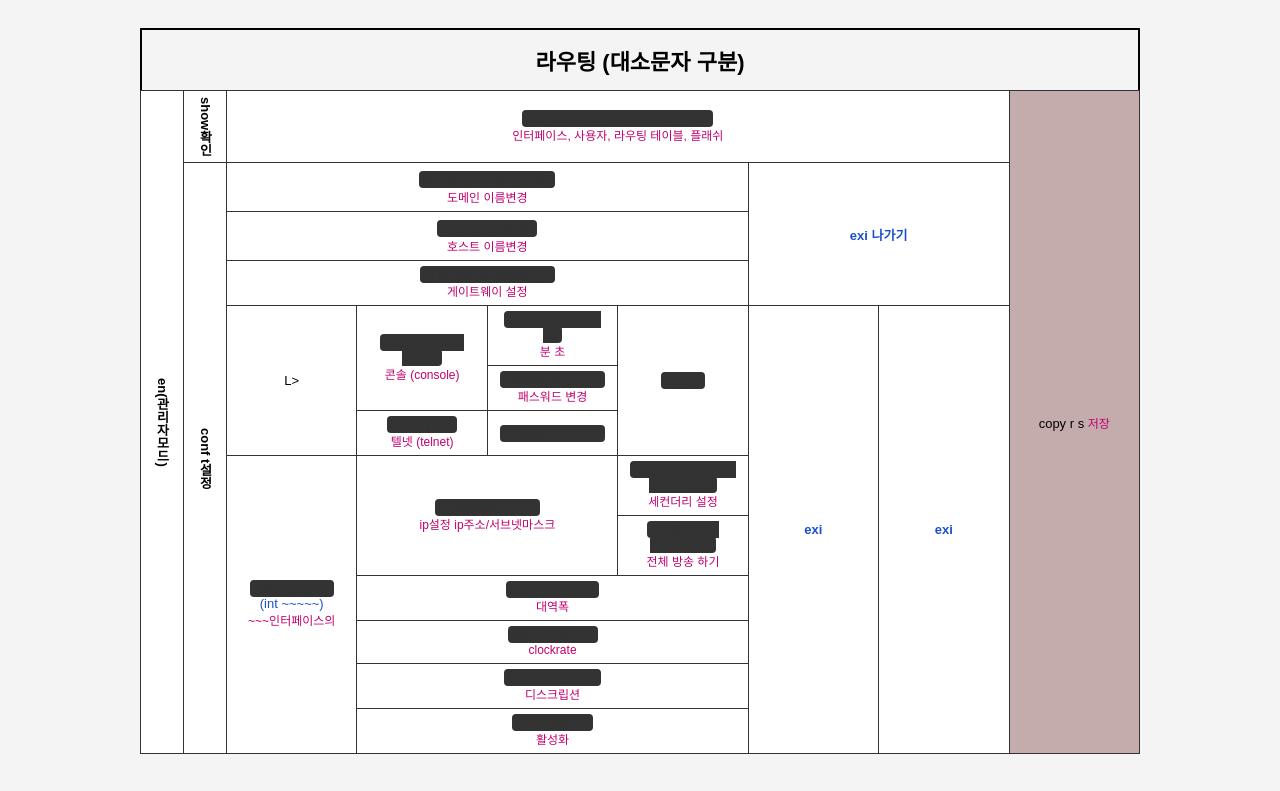
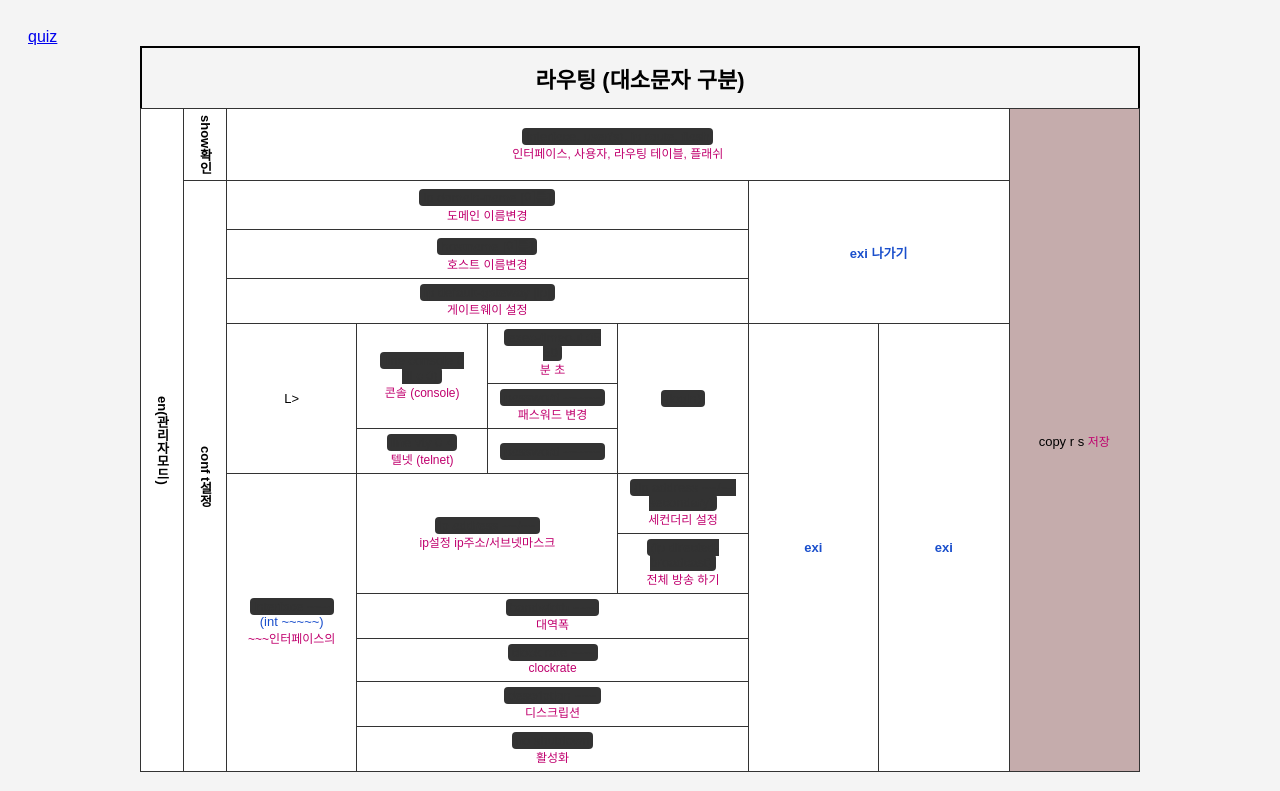
Before and after one commit to kimjinwon1432/network_manager_licence_ICQA, a plain HTML site: page index.html in a window 1280 px wide. Shown: the top 791 px of the page. Drawn offline with Linux system fonts and the light colour scheme.

Commit message:
Update index.html

```diff
--- a/index.html
+++ b/index.html
@@ -30,7 +30,7 @@
 </style>
 </head>
 <body>
-
+<a href="./quiz.html">quiz</a>
 <table>
 <caption>라우팅 (대소문자 구분)</caption>
 <tbody>
```
